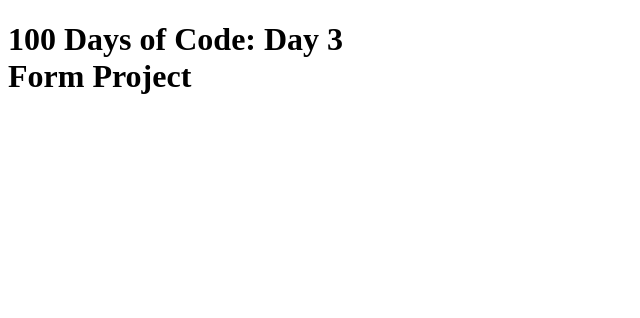
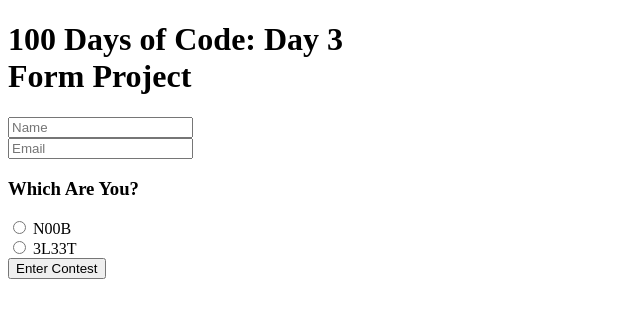
Before and after one commit to RICODAH1/100-Days-of-Code-Day-3, a plain HTML site: page index.html in a window 1280 px wide. Shown: the whole page, without its empty margins (0-640 px from the left). Drawn offline with Linux system fonts and the light colour scheme.

Commit message:
html form layout complete

```diff
--- a/index.html
+++ b/index.html
@@ -7,6 +7,24 @@
   <title>Day 3 Form Project</title>
 </head>
 <body>
-  <h1>100 Days of Code: Day 3<br><span>Form Project</span></h1>
+  <div>
+
+    <h1>100 Days of Code: Day 3<br><span>Form Project</span></h1>
+
+    <form action="" method="POST">
+      <input type="text" name="name" id="name" placeholder="Name"><br>
+      <input type="email" name="email" id="email" placeholder="Email"><br>
+      <h3>Which Are You?</h3>
+      <div>
+        <input type="radio" name="status" id="noob">
+        <label for="noob">N00B</label>
+      </div>
+      <div>
+        <input type="radio" name="status" id="eleet">
+        <label for="eleet">3L33T</label>
+      </div>
+      <button type="submit">Enter Contest</button>
+    </form>
+  </div>
 </body>
 </html>
```
